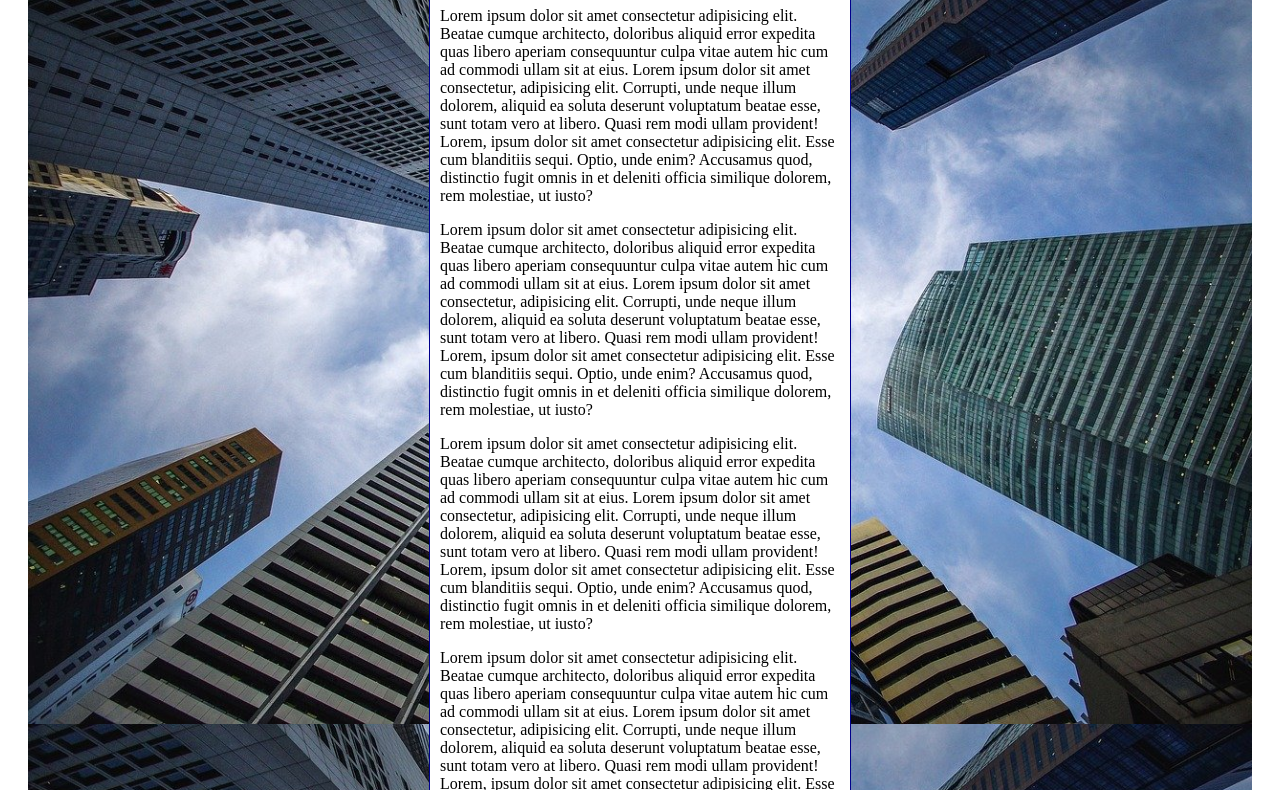
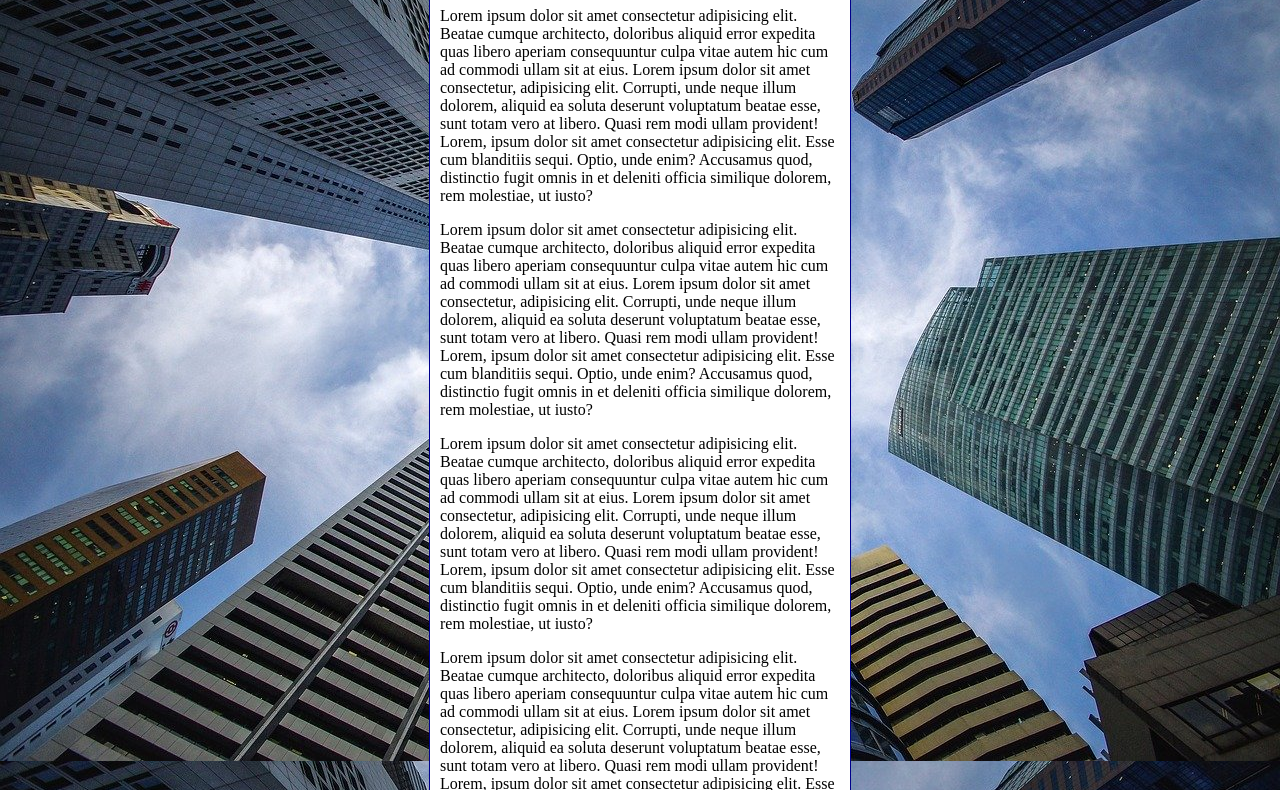
Before and after one commit to Janilene/html-css, a plain HTML site: page exercicios/ex022/fundo006.html in a window 1280 px wide. Shown: the part 92-882 px from the top of the page. Drawn offline with Linux system fonts and the light colour scheme.

Commit message:
aprendendo o background

```diff
--- a/exercicios/ex022/fundo006.html
+++ b/exercicios/ex022/fundo006.html
@@ -4,20 +4,29 @@
     <meta charset="UTF-8">
     <meta http-equiv="X-UA-Compatible" content="IE=edge">
     <meta name="viewport" content="width=device-width, initial-scale=1.0">
-    <title>Document</title>
+    <title>Fundo Fixo de Tela</title>
     <style>
         body {
-            height: 100vh;
+          /*height: 100vh;
             background-color: black;
             background: url('imagens/wallpaper002.jpg');
             background-position: center center;
-            background-repeat: repeat-y;
-            background-size: contain;
+            background-repeat: no-repeat;
+            background-size: cover;
+            background-attachment: fixed;*/
+
+        /*Shorthand - background
+           color > image > position > repeat > [size]
+           > attchament
+        */
+            background: black url('imagens/wallpaper002.jpg') center center no-repeat fixed;
+            background-size: cover;
+
         }
 
         main {
             background-color: white;
-            width: 400px;
+            max-width: 400px;
             padding: 10px;
             margin: auto;
             border: 1px solid darkblue;
```
